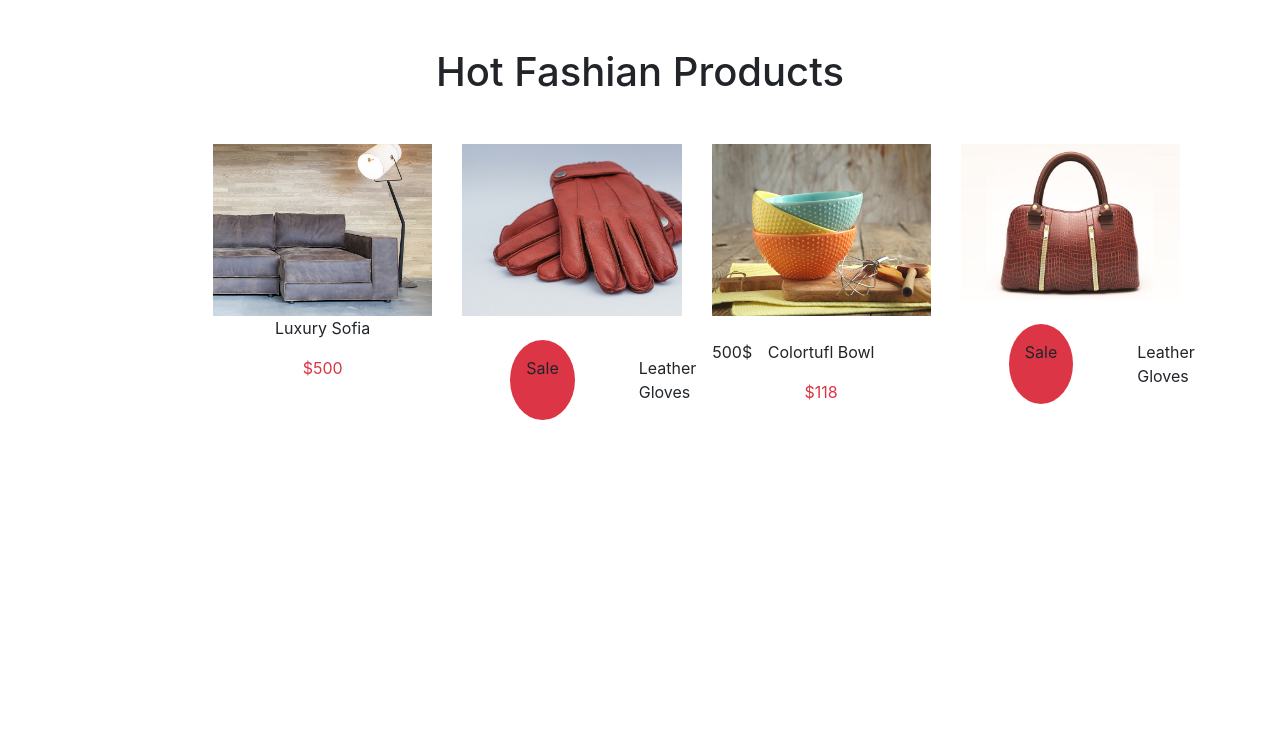
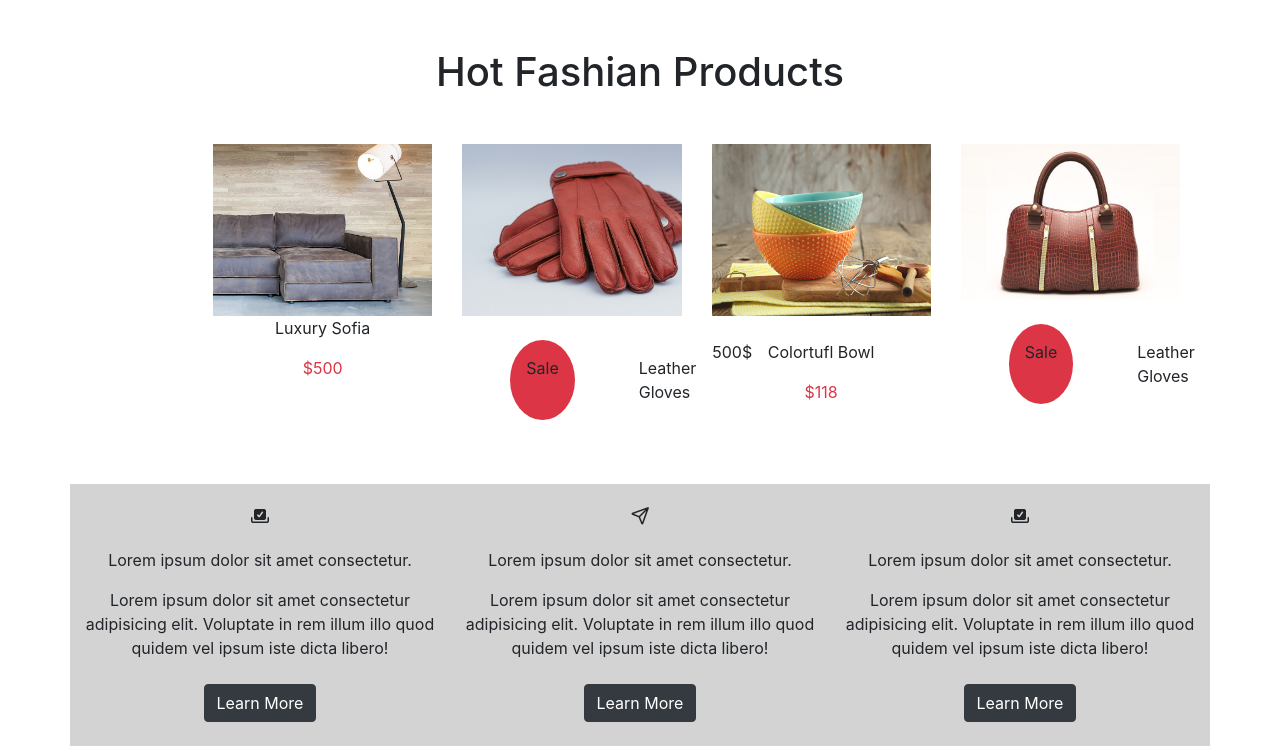
Before and after one commit to Abdellah-Mounajaik/cs_emporium_js_16, a website: page index.html in a window 1280 px wide. Shown: the part 2595-3341 px from the top of the page. Before the commit the page ends 3031 px from the top, so only its background shows below. Drawn offline with Linux system fonts and the light colour scheme.

Commit message:
section6_fini

```diff
--- a/index.html
+++ b/index.html
@@ -202,6 +202,31 @@
             </div>
         </div>
     </section>
+    <section class="mt-5 ">
+        <div class="container">
+            <div class="row">
+                <div class="fond col-4 text-center">
+                    <i class="fas fa-vote-yea mt-4 mb-4"></i>
+                    <p>Lorem ipsum dolor sit amet consectetur.</p>
+                    <p class="mb-4">Lorem ipsum dolor sit amet consectetur adipisicing elit. Voluptate in rem illum illo quod quidem vel ipsum iste dicta libero!</p>
+                    <button type="button" class="btn btn-dark mb-4">Learn More</button>
+                </div>
+                <div class="fond col-4 text-center">
+                    <i class="far fa-paper-plane mt-4 mb-4"></i>
+                    <p>Lorem ipsum dolor sit amet consectetur.</p>
+                    <p class="mb-4">Lorem ipsum dolor sit amet consectetur adipisicing elit. Voluptate in rem illum illo quod quidem vel ipsum iste dicta libero!</p>
+                    <button type="button" class="btn btn-dark mb-4">Learn More</button>
+                </div>
+                <div class="fond col-4 text-center ">
+                    <i class="fas fa-vote-yea mt-4 mb-4"></i>
+                    <p>Lorem ipsum dolor sit amet consectetur.</p>
+                    <p class="mb-4">Lorem ipsum dolor sit amet consectetur adipisicing elit. Voluptate in rem illum illo quod quidem vel ipsum iste dicta libero!</p>
+                    <button type="button" class="btn btn-dark mb-4">Learn More</button>
+                </div>
+            </div>
+        </div>
+    </section>
+
     <script src="./public/js/main.js"></script>
 </body>
 
--- a/src/sass/module/_corps.sass
+++ b/src/sass/module/_corps.sass
@@ -35,3 +35,17 @@
     overflow: hidden
 .imgcar
     max-width: 100%
+.fond
+    background-color: lightgray
+.fond:hover
+    background: #df3f3f
+
+    i
+        color: white
+    p
+        color: white
+    p
+        color: white
+    button
+        color: black
+        background-color: white
```
Also changed, not shown: public/css/style.css, 1 other file.
